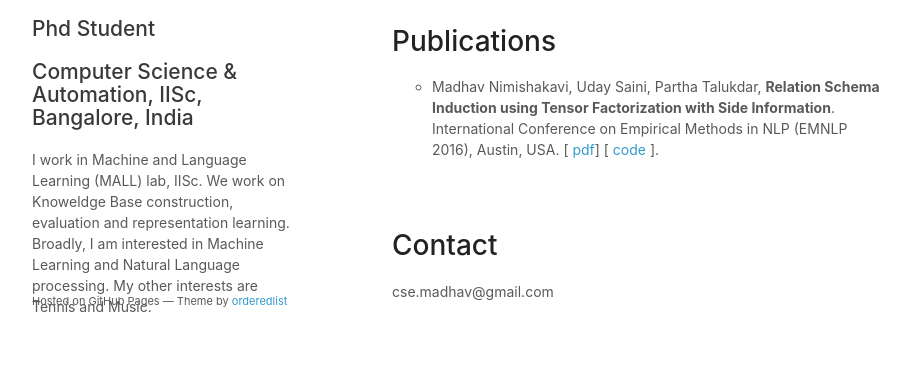
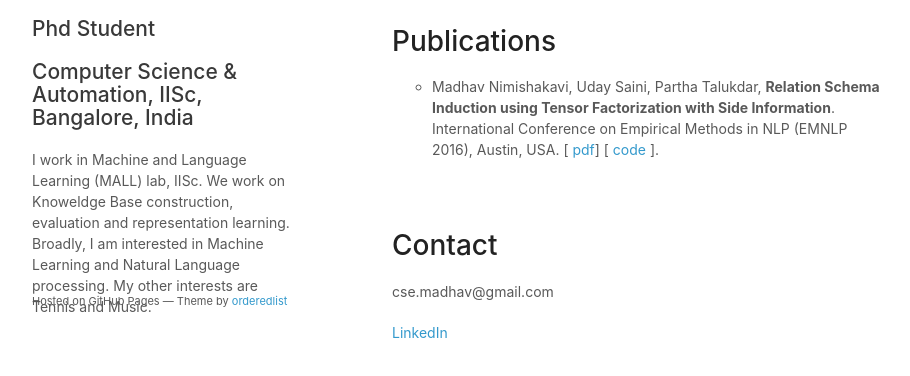
Before and after one commit to madhavcsa/madhavcsa.github.io, a plain HTML site: page index.html in a window 1280 px wide. Shown: the part 420-796 px from the top of the page, without its empty margins (178-1088 px from the left). Drawn offline with Linux system fonts and the light colour scheme.

Commit message:
Update index.html

```diff
--- a/index.html
+++ b/index.html
@@ -47,6 +47,7 @@
 	<section>
         <h1>Contact</h1>
 		<p>cse.madhav@gmail.com</p>
+		<p><a href="https://in.linkedin.com/in/madhav-nimishakavi-58034789">LinkedIn</a>
       </section>
 
       <footer>
```
